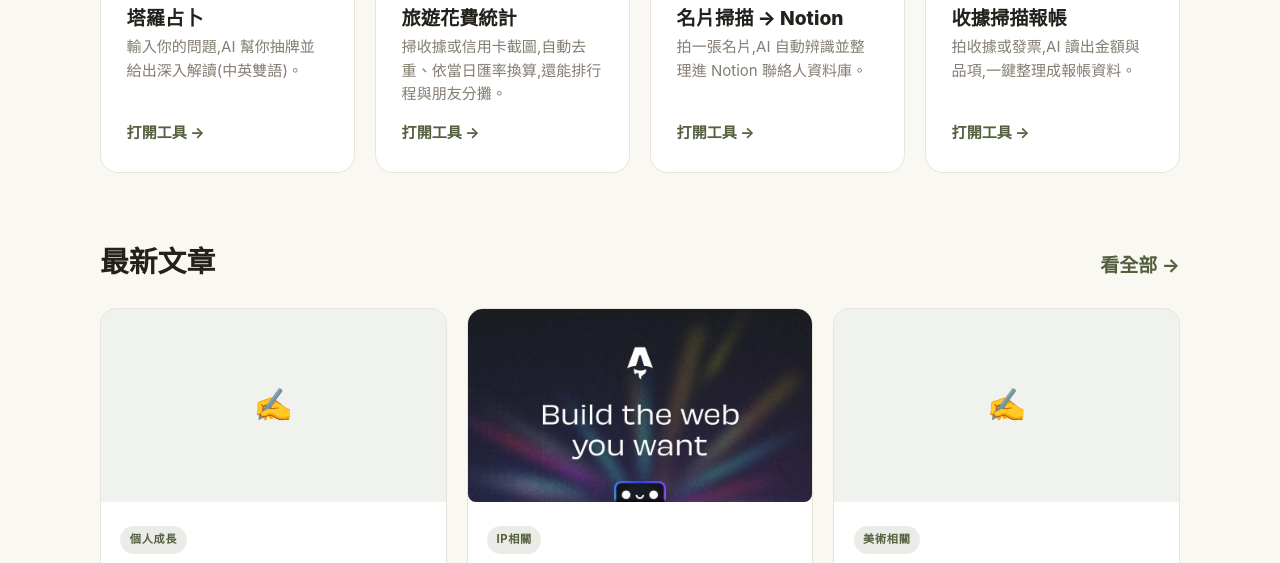
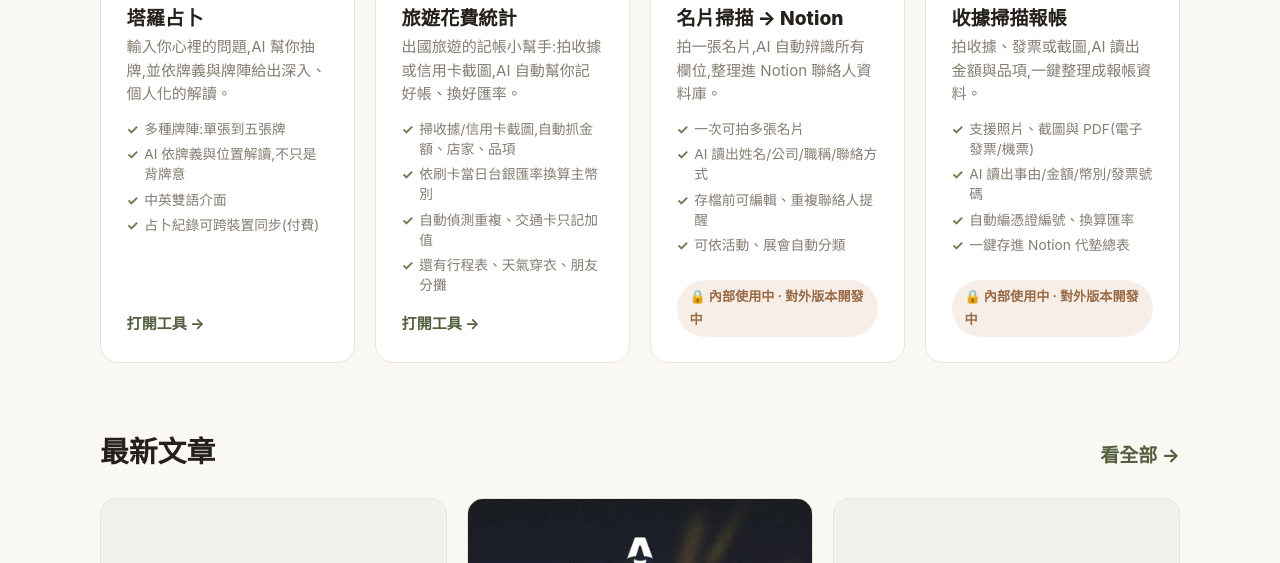
Before and after one commit to angiehu0428/angie-blog, an Astro site: page / in a window 1280 px wide. Shown: the part 766-1329 px from the top of the page. Built offline with nearby package versions, Linux system fonts and the light colour scheme; Astro itself is replaced by a stand-in of ours.

Commit message:
工具卡加上功能點清單;內部工具標「對外版本開發中」;公開工具新分頁開啟

```diff
--- a/src/data/home.json
+++ b/src/data/home.json
@@ -15,12 +15,62 @@
     {
       "type": "tools",
       "heading": "我的 AI 工具",
-      "subtitle": "用 AI 把重複、麻煩的事變簡單。點卡片即可試用。",
+      "subtitle": "用 AI 把重複、麻煩的事變簡單。",
       "items": [
-        { "icon": "🔮", "name": "塔羅占卜", "desc": "輸入你的問題,AI 幫你抽牌並給出深入解讀(中英雙語)。", "href": "https://tarot.angiehu.com", "tag": "AI · 占卜" },
-        { "icon": "✈️", "name": "旅遊花費統計", "desc": "掃收據或信用卡截圖,自動去重、依當日匯率換算,還能排行程與朋友分攤。", "href": "https://travel-expense-pub.angiehu.workers.dev", "tag": "AI · 記帳" },
-        { "icon": "📇", "name": "名片掃描 → Notion", "desc": "拍一張名片,AI 自動辨識並整理進 Notion 聯絡人資料庫。", "href": "https://cards.hucreates.com", "tag": "AI · 自動化" },
-        { "icon": "🧾", "name": "收據掃描報帳", "desc": "拍收據或發票,AI 讀出金額與品項,一鍵整理成報帳資料。", "href": "https://receipts.hucreates.com", "tag": "AI · OCR" }
+        {
+          "icon": "🔮",
+          "name": "塔羅占卜",
+          "tag": "AI · 占卜",
+          "desc": "輸入你心裡的問題,AI 幫你抽牌,並依牌義與牌陣給出深入、個人化的解讀。",
+          "features": [
+            "多種牌陣:單張到五張牌",
+            "AI 依牌義與位置解讀,不只是背牌意",
+            "中英雙語介面",
+            "占卜紀錄可跨裝置同步(付費)"
+          ],
+          "href": "https://tarot.angiehu.com",
+          "status": "live"
+        },
+        {
+          "icon": "✈️",
+          "name": "旅遊花費統計",
+          "tag": "AI · 記帳",
+          "desc": "出國旅遊的記帳小幫手:拍收據或信用卡截圖,AI 自動幫你記好帳、換好匯率。",
+          "features": [
+            "掃收據/信用卡截圖,自動抓金額、店家、品項",
+            "依刷卡當日台銀匯率換算主幣別",
+            "自動偵測重複、交通卡只記加值",
+            "還有行程表、天氣穿衣、朋友分攤"
+          ],
+          "href": "https://travel-expense-pub.angiehu.workers.dev",
+          "status": "live"
+        },
+        {
+          "icon": "📇",
+          "name": "名片掃描 → Notion",
+          "tag": "AI · 自動化",
+          "desc": "拍一張名片,AI 自動辨識所有欄位,整理進 Notion 聯絡人資料庫。",
+          "features": [
+            "一次可拍多張名片",
+            "AI 讀出姓名/公司/職稱/聯絡方式",
+            "存檔前可編輯、重複聯絡人提醒",
+            "可依活動、展會自動分類"
+          ],
+          "status": "internal"
+        },
+        {
+          "icon": "🧾",
+          "name": "收據掃描報帳",
+          "tag": "AI · OCR",
+          "desc": "拍收據、發票或截圖,AI 讀出金額與品項,一鍵整理成報帳資料。",
+          "features": [
+            "支援照片、截圖與 PDF(電子發票/機票)",
+            "AI 讀出事由/金額/幣別/發票號碼",
+            "自動編憑證編號、換算匯率",
+            "一鍵存進 Notion 代墊總表"
+          ],
+          "status": "internal"
+        }
       ]
     },
     {
--- a/src/pages/index.astro
+++ b/src/pages/index.astro
@@ -69,17 +69,37 @@ const blocks = home.blocks ?? [];
 									{block.subtitle && <p class="muted">{block.subtitle}</p>}
 								</div>
 								<div class="tool-grid">
-									{(block.items ?? []).map((t) => (
-										<a class="tool-card" href={t.href || '#'}>
+									{(block.items ?? []).map((t) => {
+										const isInternal = t.status === 'internal';
+										const Tag = isInternal ? 'div' : 'a';
+										return (
+											<Tag
+												class:list={['tool-card', { 'is-internal': isInternal }]}
+												href={isInternal ? undefined : t.href || '#'}
+												target={isInternal ? undefined : '_blank'}
+												rel={isInternal ? undefined : 'noopener'}
+											>
 												<div class="tool-icon">{t.icon}</div>
 												<div class="tool-body">
 													{t.tag && <span class="tool-tag">{t.tag}</span>}
 													<h3>{t.name}</h3>
 													<p>{t.desc}</p>
+													{t.features && t.features.length > 0 && (
+														<ul class="tool-features">
+															{t.features.map((f) => (
+																<li>{f}</li>
+															))}
+														</ul>
+													)}
 												</div>
+												{isInternal ? (
+													<span class="tool-status">🔒 內部使用中 · 對外版本開發中</span>
+												) : (
 													<span class="tool-go">打開工具 →</span>
-										</a>
-									))}
+												)}
+											</Tag>
+										);
+									})}
 								</div>
 								{block.note && <p class="placeholder-note">{block.note}</p>}
 							</div>
@@ -359,6 +379,45 @@ const blocks = home.blocks ?? [];
 		font-size: 0.94rem;
 		margin-top: auto;
 	}
+	.tool-features {
+		list-style: none;
+		margin: 0.9rem 0 0;
+		padding: 0;
+		display: grid;
+		gap: 0.35rem;
+	}
+	.tool-features li {
+		position: relative;
+		padding-left: 1.1rem;
+		font-size: 0.86rem;
+		color: rgb(var(--gray));
+		line-height: 1.45;
+	}
+	.tool-features li::before {
+		content: '✓';
+		position: absolute;
+		left: 0;
+		color: var(--accent);
+		font-weight: 700;
+	}
+	.tool-status {
+		margin-top: auto;
+		font-weight: 700;
+		font-size: 0.82rem;
+		color: #9a6a45;
+		background: rgba(198, 138, 92, 0.14);
+		border-radius: 999px;
+		padding: 0.35rem 0.8rem;
+		align-self: flex-start;
+	}
+	.tool-card.is-internal {
+		cursor: default;
+	}
+	.tool-card.is-internal:hover {
+		transform: none;
+		box-shadow: none;
+		border-color: rgb(var(--gray-light));
+	}
 	.placeholder-note {
 		margin-top: 1.5rem;
 		font-size: 0.9rem;
```
Lines whose indentation alone changed are shown as unchanged.
